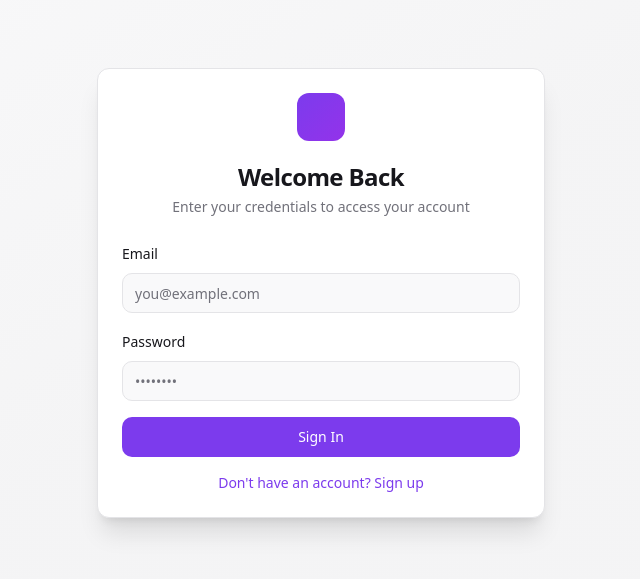
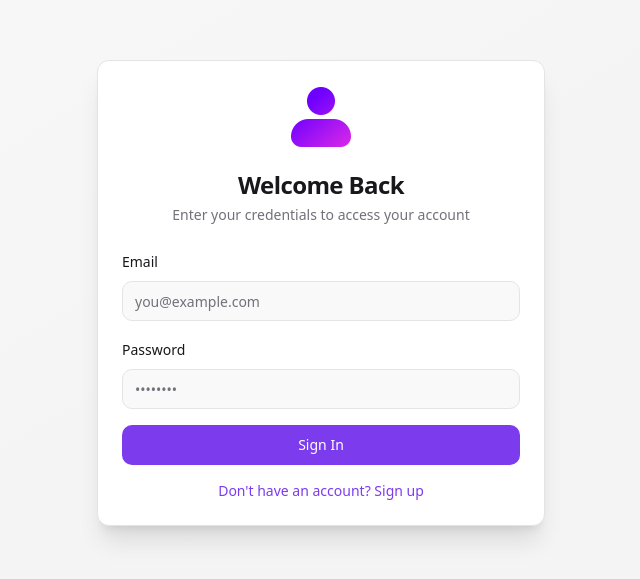
Before and after one commit to Aashish-Kushwaha13/FineTrack, a React (Vite) app: page /auth in a window 1280 px wide. Shown: the part 107-686 px from the top of the page, without its empty margins (319-959 px from the left). Built offline with nearby package versions, Linux system fonts and the light colour scheme; the HTML template or start-up script is replaced by a standard one.

Commit message:
Update sign in button

```diff
--- a/src/pages/Auth.tsx
+++ b/src/pages/Auth.tsx
@@ -7,6 +7,7 @@ import { Label } from "@/components/ui/label";
 import { Card, CardContent, CardDescription, CardHeader, CardTitle } from "@/components/ui/card";
 import { useToast } from "@/hooks/use-toast";
 import { z } from "zod";
+import userIcon from "@/assets/user-icon.png";
 
 const authSchema = z.object({
   email: z.string().email("Invalid email address"),
@@ -119,7 +120,7 @@ const Auth = () => {
     <div className="flex min-h-screen items-center justify-center bg-gradient-to-br from-background via-muted to-accent p-4">
       <Card className="w-full max-w-md shadow-xl">
         <CardHeader className="space-y-1 text-center">
-          <div className="mx-auto mb-4 h-12 w-12 rounded-xl bg-gradient-to-br from-primary to-purple-600" />
+          <img src={userIcon} alt="User" className="mx-auto mb-4 h-16 w-16" />
           <CardTitle className="text-2xl font-bold">
             {isLogin ? "Welcome Back" : "Create Account"}
           </CardTitle>
```
Also changed, not shown: src/assets/user-icon.png (added).
